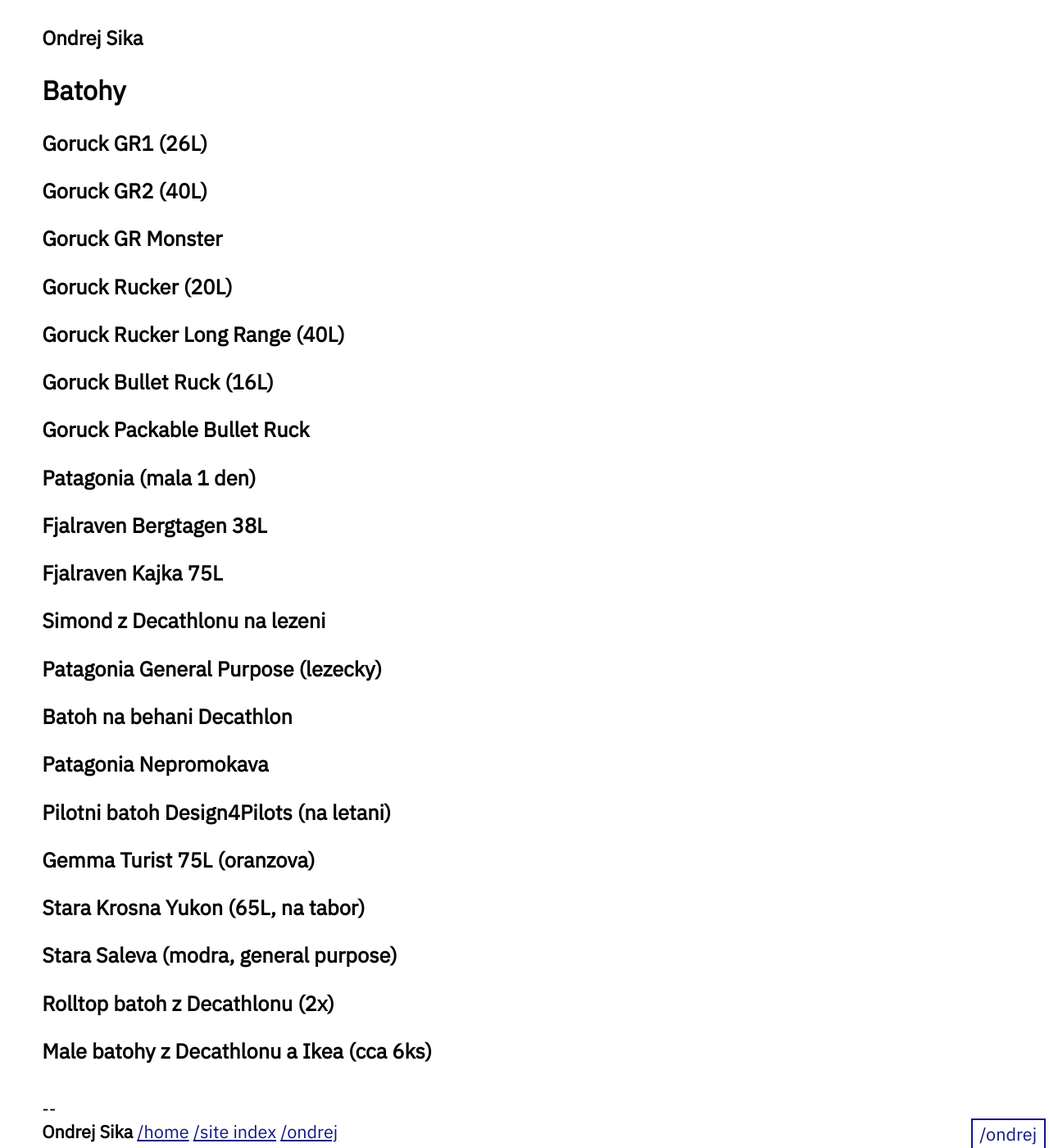
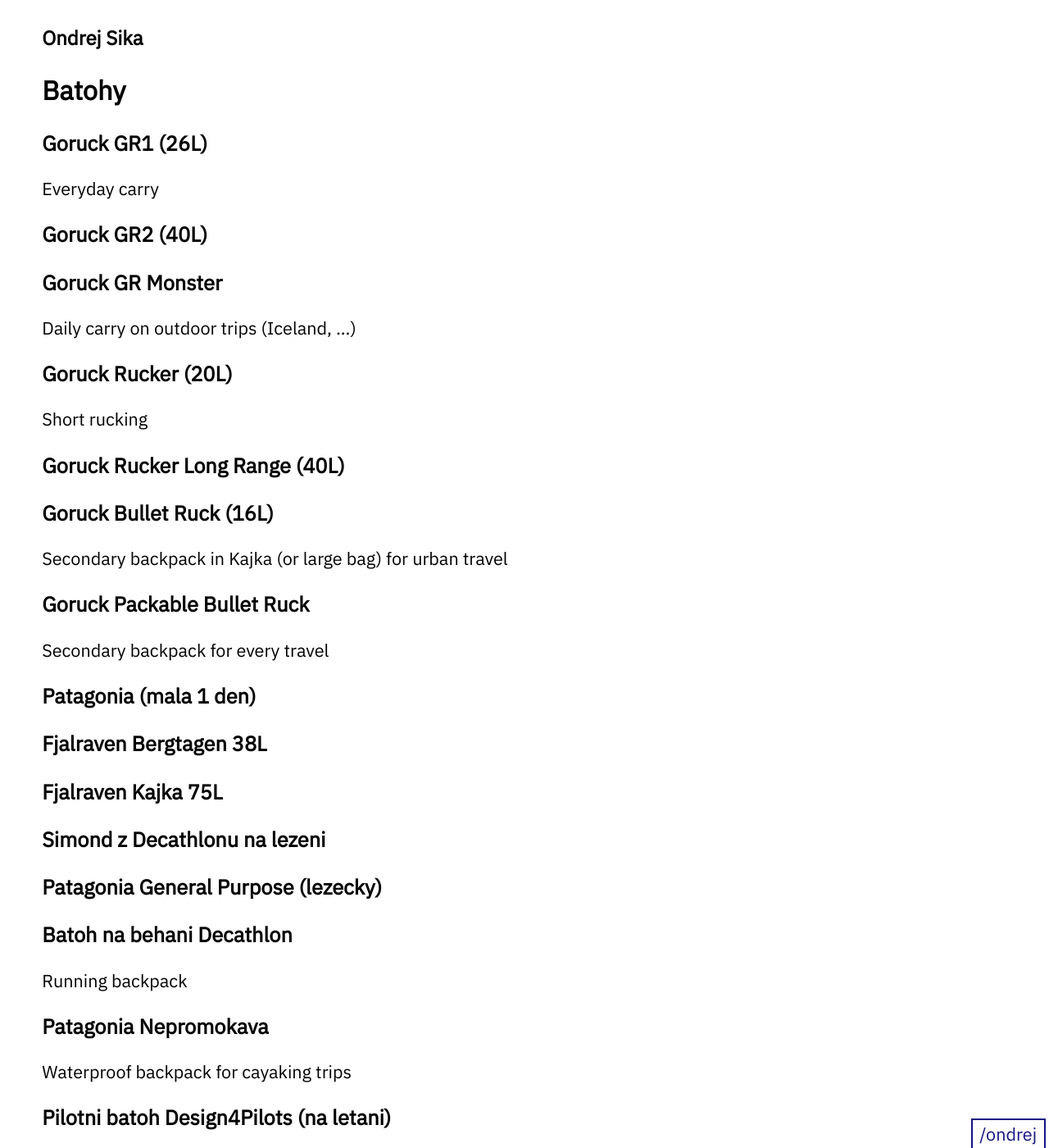
Before and after one commit to ondrejsika/ondrejsika.com, a Jekyll site: the page built from ondrej/batohy/index.md, in a window 1280 px wide and 1400 px high. Shown: the whole window at 82% size. Built offline with Jekyll 4.4.1, drawn with Linux system fonts in a browser that asks for light colours; some of the changed text lies outside the part shown.

```diff
--- a/ondrej/batohy/index.md
+++ b/ondrej/batohy/index.md
@@ -7,17 +7,27 @@
 
 ### Goruck GR1 (26L)
 
+Everyday carry
+
 ### Goruck GR2 (40L)
 
 ### Goruck GR Monster
 
+Daily carry on outdoor trips (Iceland, ...)
+
 ### Goruck Rucker (20L)
+
+Short rucking
 
 ### Goruck Rucker Long Range (40L)
 
 ### Goruck Bullet Ruck (16L)
 
+Secondary backpack in Kajka (or large bag) for urban travel
+
 ### Goruck Packable Bullet Ruck
+
+Secondary backpack for every travel
 
 ### Patagonia (mala 1 den)
 
@@ -31,16 +41,29 @@
 
 ### Batoh na behani Decathlon
 
+Running backpack
+
 ### Patagonia Nepromokava
 
+Waterproof backpack for cayaking trips
+
 ### Pilotni batoh Design4Pilots (na letani)
+
+For flying
 
 ### Gemma Turist 75L (oranzova)
 
 ### Stara Krosna Yukon (65L, na tabor)
 
+General purpose backpack for scout summer camp
+
 ### Stara Saleva (modra, general purpose)
+
+General purpose backpack for scout summer camp
 
 ### Rolltop batoh z Decathlonu (2x)
 
+- For swimming stuff and biking
+- Default bag in car
+
 ### Male batohy z Decathlonu a Ikea (cca 6ks)
```
Also changed, not shown: ondrej/checklists/ironman.md (added, +40 -0 lines).
